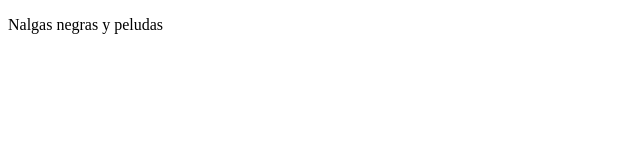
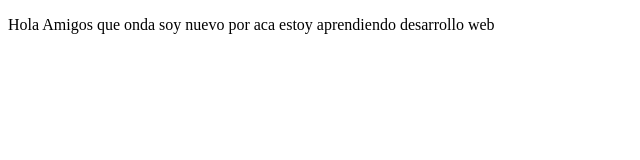
Before and after one commit to EderickCarvajal/ProyectoDemoCursoPrework, a plain HTML site: page index.html in a window 1280 px wide. Shown: the whole page, without its empty margins (0-640 px from the left). Drawn offline with Linux system fonts and the light colour scheme.

Commit message:
Cambios agregamos bienvenida

```diff
--- a/index.html
+++ b/index.html
@@ -8,7 +8,7 @@
 </head>
 <body>
     <p>
-        Nalgas negras y peludas
+        Hola Amigos que onda soy nuevo por aca estoy aprendiendo desarrollo web
     </p>
 
 </body>
```
